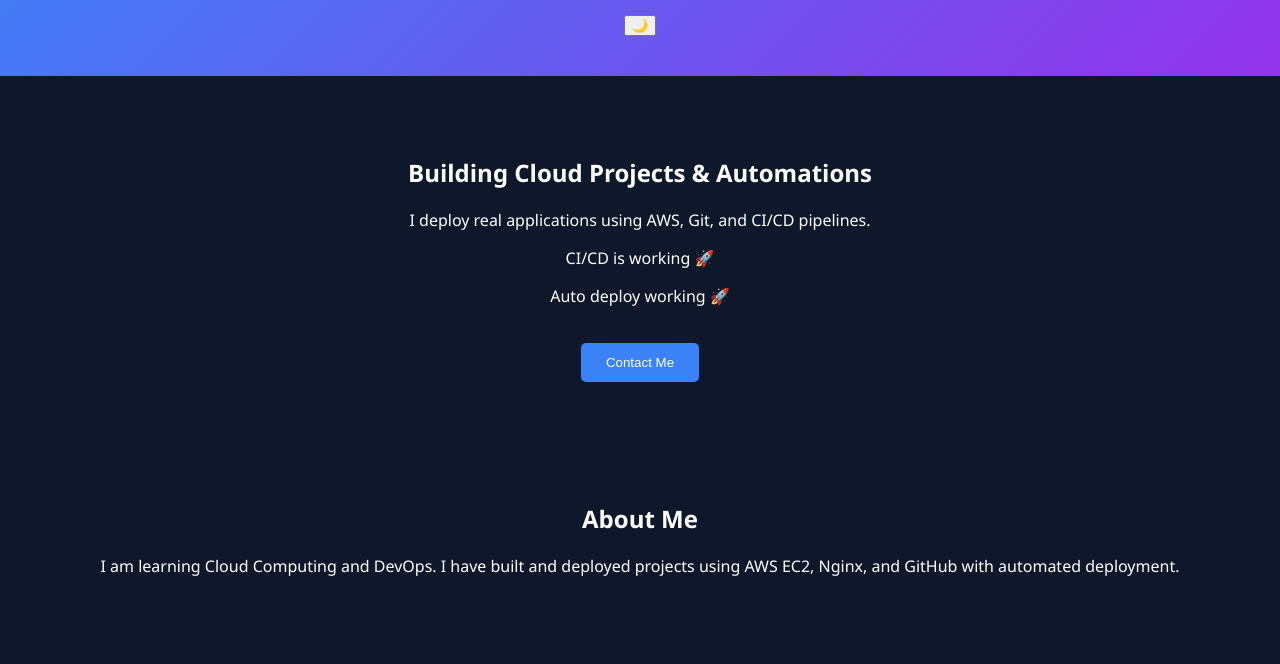
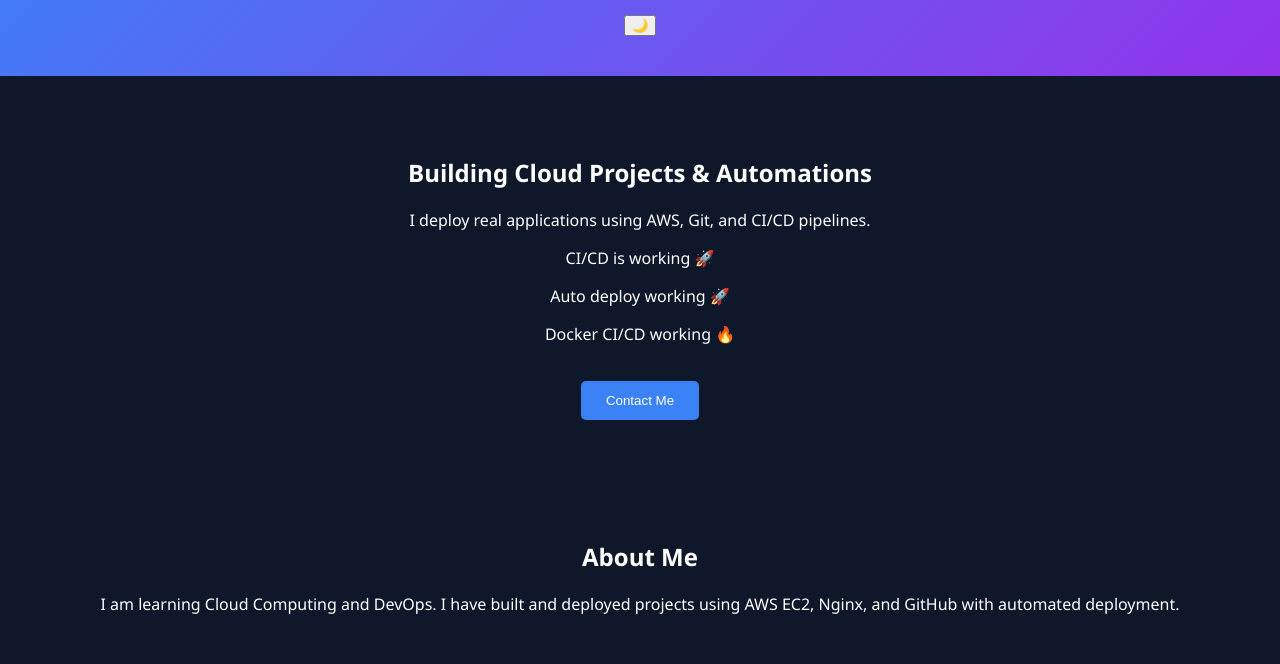
Before and after one commit to nailwalmayank3-droid/my-portfolio, a plain HTML site: page index.html in a window 1280 px wide. Shown: the part 136-800 px from the top of the page. Drawn offline with Linux system fonts and the light colour scheme.

Commit message:
Testing docker auto deploy

```diff
--- a/index.html
+++ b/index.html
@@ -19,6 +19,7 @@
         <p>I deploy real applications using AWS, Git, and CI/CD pipelines.</p>
 	<p>CI/CD is working 🚀</p>
 	<p>Auto deploy working 🚀</p>
+	<p>Docker CI/CD working 🔥</p>
         <button onclick="scrollToContact()">Contact Me</button>
     </section>
 
```
